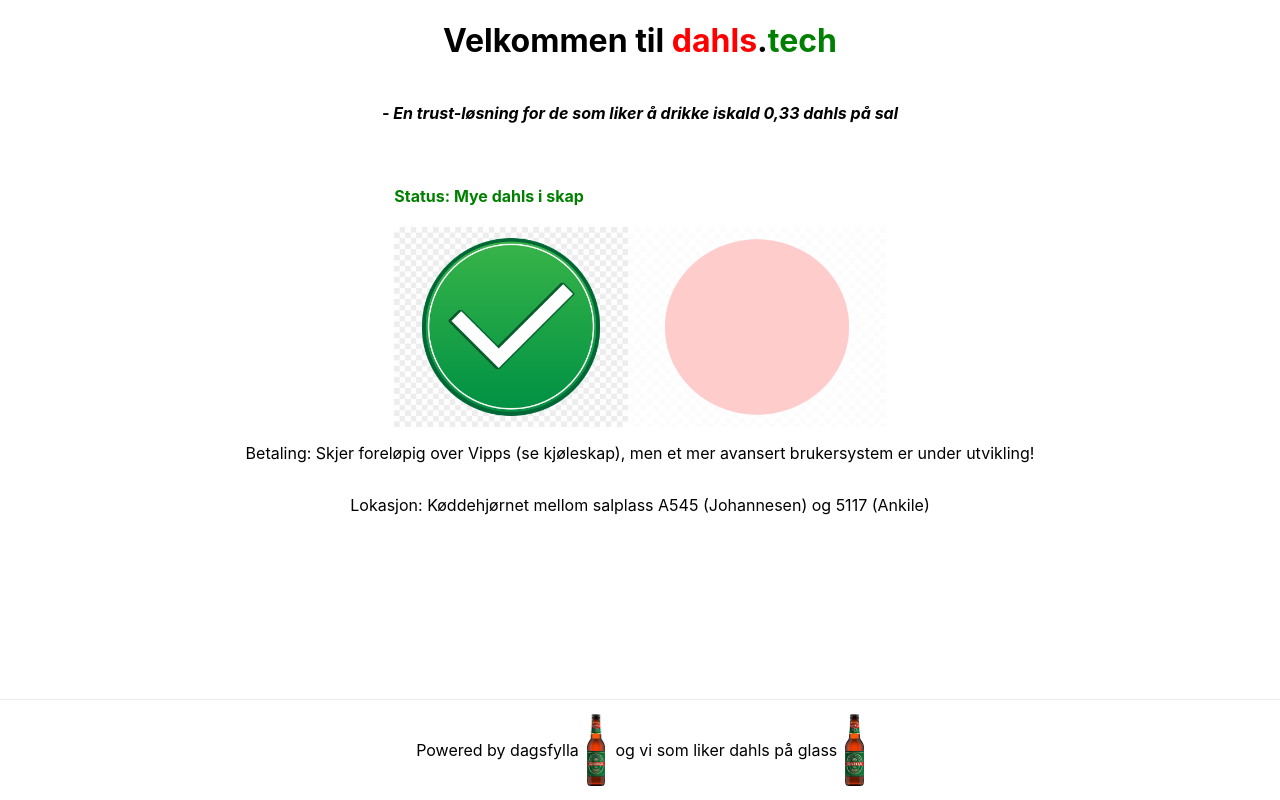
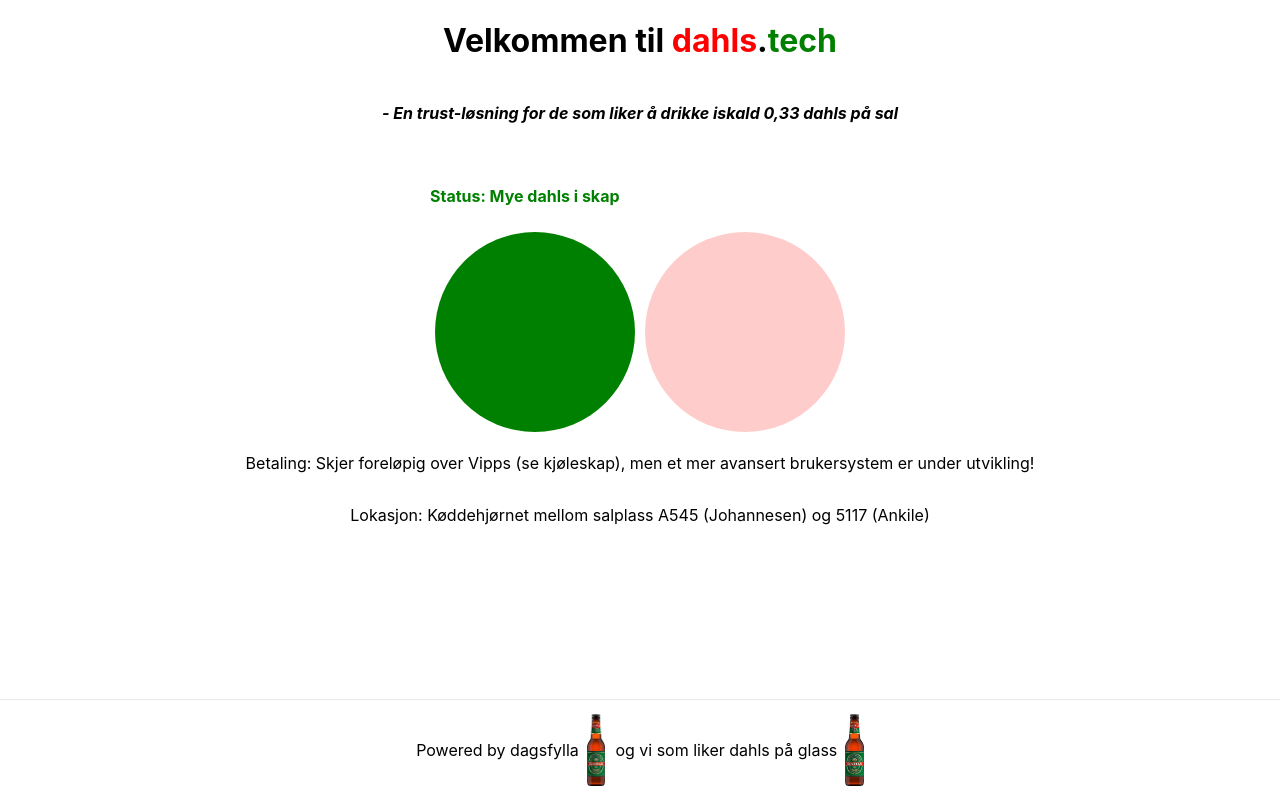
Before and after one commit to dagsfylla/dahls.tech, a React (Create React App) app: page / in a window 1280 px wide. Built offline with nearby package versions, Linux system fonts and the light colour scheme.

Commit message:
New lights

```diff
--- a/src/App.css
+++ b/src/App.css
@@ -28,8 +28,21 @@
 
 }
 
-.circles img {
-  max-height: 200px;
+.beer {
+  margin: 5px;
+  border-radius: 50%;
+  height: 200px;
+  width: 200px;
+  background-color: green;
+}
+
+.noBeer {
+  margin: 5px;
+
+  border-radius: 50%;
+  height: 200px;
+  width: 200px;
+  background-color: red;
 }
 
 .footer {
--- a/src/App.js
+++ b/src/App.js
@@ -13,16 +13,16 @@
     status = <div className="dahls">
       <h4 style={{ color: "green" }}>Status: Mye dahls i skap</h4>
       <div className="circles">
-        <img src="/green.png" alt="Lots of dahls" />
-        <img src="/red.png" alt="Empty" style={{ opacity: 0.2 }} />
+        <div className="beer"></div>
+        <div className="noBeer" style={{ opacity: 0.2 }}></div>
       </div>
     </div>
   } else {
     status = <div className="tomt">
       <h4 style={{ color: "red" }}>Helvette det er tomt, kontakt dagsfylla ASAP</h4>
       <div className="circles">
-        <img src="/green.png" alt="Go dahls" style={{ opacity: 0.2 }} />
-        <img src="/red.png" alt="Empty" />
+        <div className="beer" style={{ opacity: 0.2 }}></div>
+        <div className="noBeer"></div>
       </div>
     </div>
   }
```
